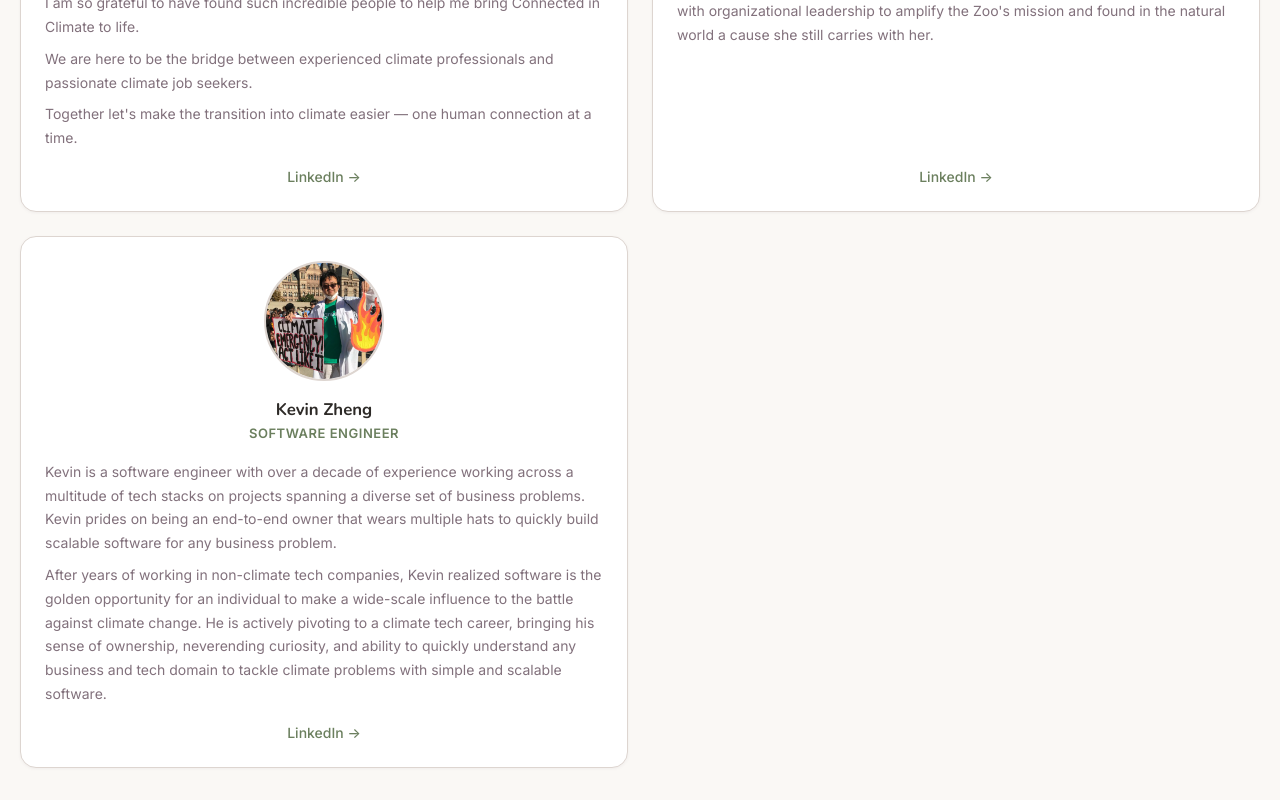
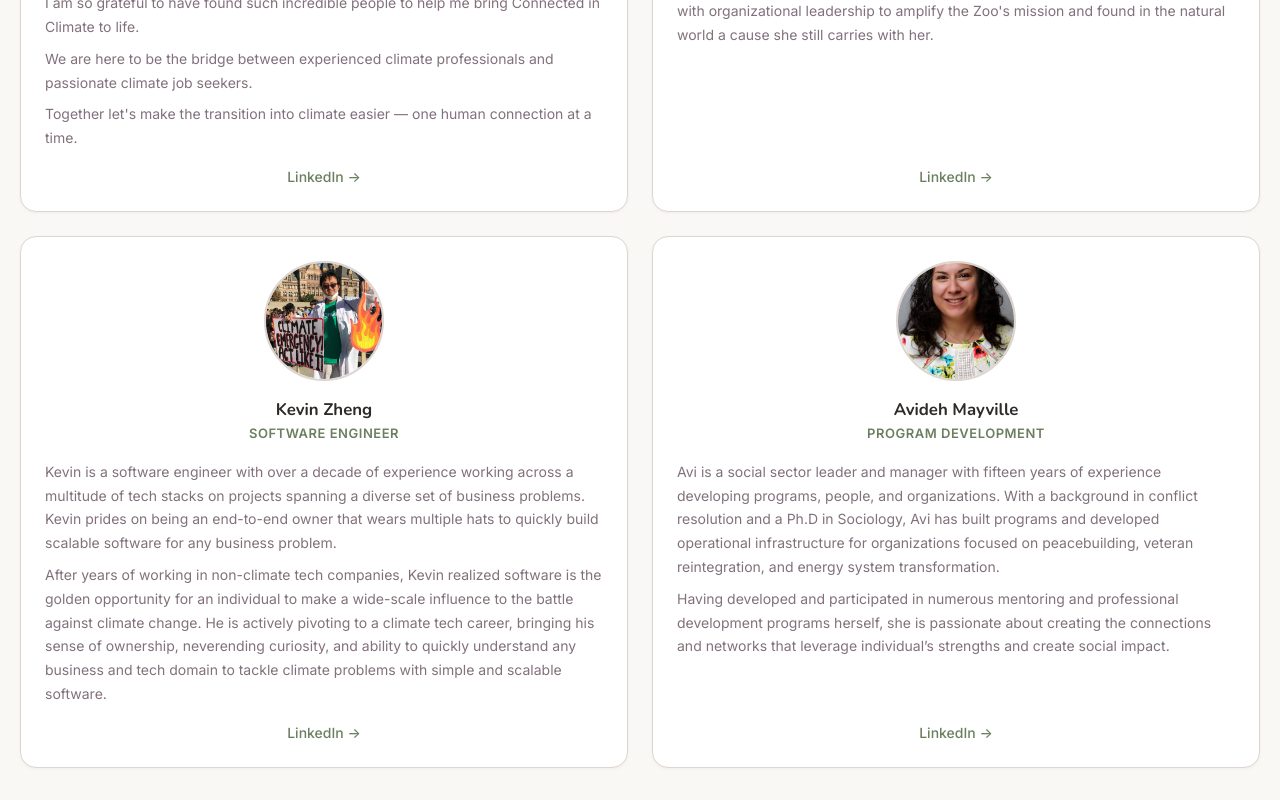
Before and after one commit to krzheng3150/connected-in-climate, a React (Vite) app in the folder client/: page /about in a window 1280 px wide. Shown: the part 886-1686 px from the top of the page. Built offline with nearby package versions, Linux system fonts and the light colour scheme; no server answers.

Commit message:
add Avi's bio

```diff
--- a/client/src/pages/About.jsx
+++ b/client/src/pages/About.jsx
@@ -2,6 +2,7 @@ import NavBar from '../components/NavBar.jsx'
 import carlyPhoto from '../assets/team/carly-cohen.jpg'
 import minaPhoto from '../assets/team/mina-johnson.webp'
 import kevinPhoto from '../assets/team/kevin-zheng.jpg'
+import avidehPhoto from '../assets/team/avideh-mayville.jpg'
 
 const TEAM = [
   {
@@ -24,6 +25,13 @@ const TEAM = [
     photo: kevinPhoto,
     linkedin: 'https://www.linkedin.com/in/kevin-zheng-1b66a770/',
     bio: 'Kevin is a software engineer with over a decade of experience working across a multitude of tech stacks on projects spanning a diverse set of business problems. Kevin prides on being an end-to-end owner that wears multiple hats to quickly build scalable software for any business problem.\n\nAfter years of working in non-climate tech companies, Kevin realized software is the golden opportunity for an individual to make a wide-scale influence to the battle against climate change. He is actively pivoting to a climate tech career, bringing his sense of ownership, neverending curiosity, and ability to quickly understand any business and tech domain to tackle climate problems with simple and scalable software.',
+  },
+  {
+    name: 'Avideh Mayville',
+    title: 'Program Development',
+    photo: avidehPhoto,
+    linkedin: 'https://www.linkedin.com/in/avideh-k-mayville-phd/',
+    bio: `Avi is a social sector leader and manager with fifteen years of experience developing programs, people, and organizations. With a background in conflict resolution and a Ph.D in Sociology, Avi has built programs and developed operational infrastructure for organizations focused on peacebuilding, veteran reintegration, and energy system transformation.\n\nHaving developed and participated in numerous mentoring and professional development programs herself, she is passionate about creating the connections and networks that leverage individual\u2019s strengths and create social impact.`,
   },
 ]
 
```
Also changed, not shown: client/src/assets/team/avideh-mayville.jpg (added).
